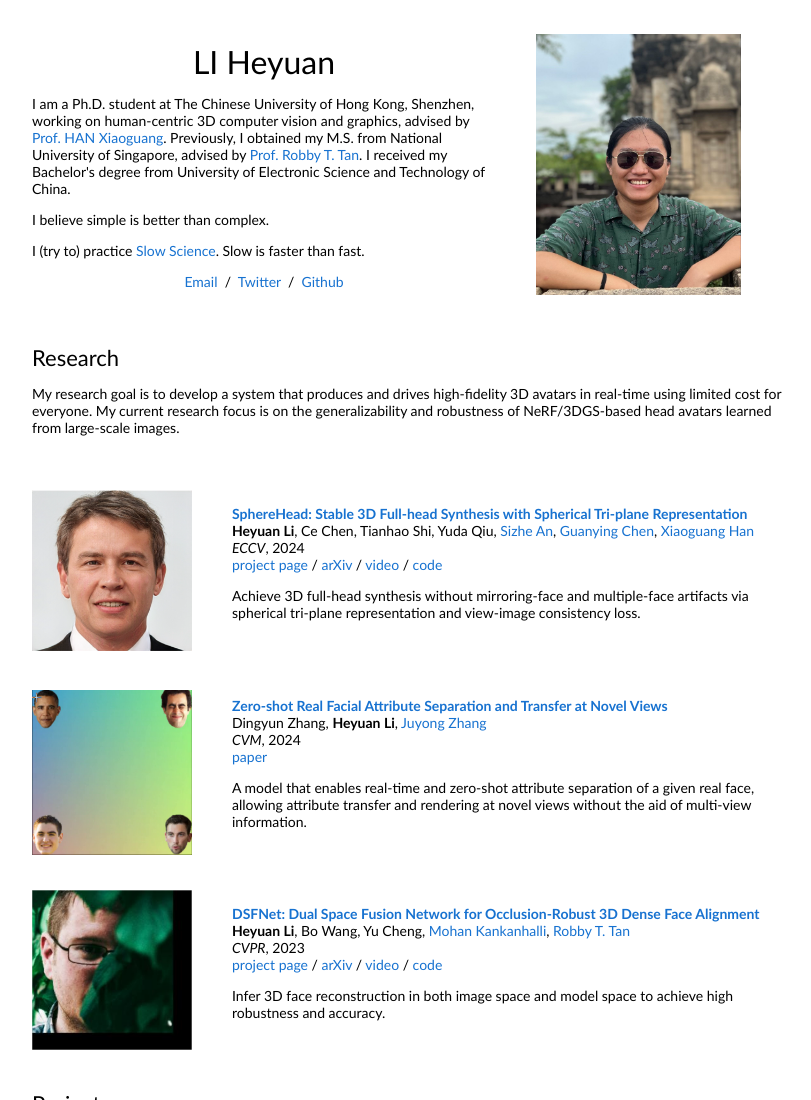
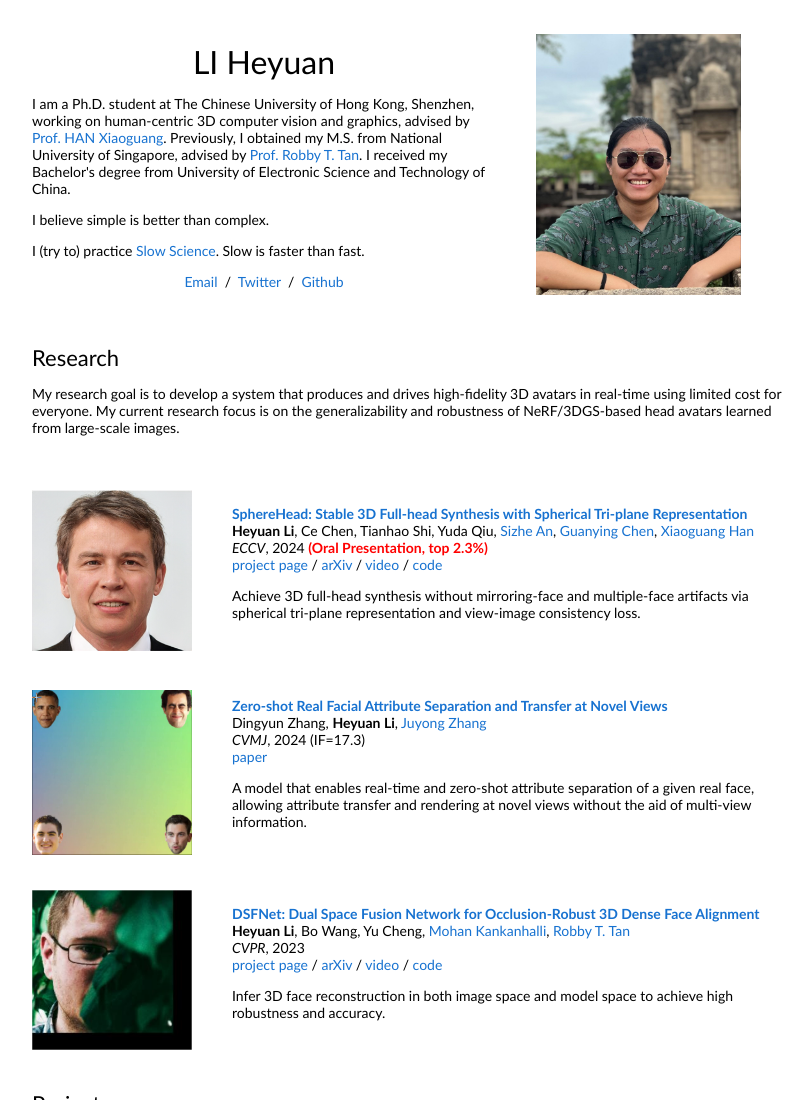
Before and after one commit to lhyfst/lhyfst.github.io, a plain HTML site: page index.html in a window 1280 px wide. Shown: the top 1100 px of the page, without its empty margins (228-1039 px from the left). Drawn offline with Linux system fonts and the light colour scheme.

Commit message:
update personal page; update spherehead

```diff
--- a/index.html
+++ b/index.html
@@ -96,7 +96,7 @@
             <a href="https://guanyingc.github.io/">Guanying Chen</a>,
             <a href="https://gaplab.cuhk.edu.cn/pages/people">Xiaoguang Han</a>
             <br>
-            <em>ECCV</em>, 2024
+            <em>ECCV</em>, 2024 <span style="color: red;"><strong>(Oral Presentation, top 2.3%)</strong></span>
             <br>
             <a href="https://lhyfst.github.io/spherehead/">project page</a>
             /
@@ -145,7 +145,7 @@
           <strong>Heyuan Li</strong>,
           <a href="http://staff.ustc.edu.cn/~juyong/">Juyong Zhang</a>
           <br>
-          <em>CVM</em>, 2024
+          <em>CVMJ</em>, 2024 (IF=17.3)
           <br>
           <!-- <a href="">project page</a> -->
           <!-- / -->
```
Also changed, not shown: spherehead/index.html (+1 -1 lines).
